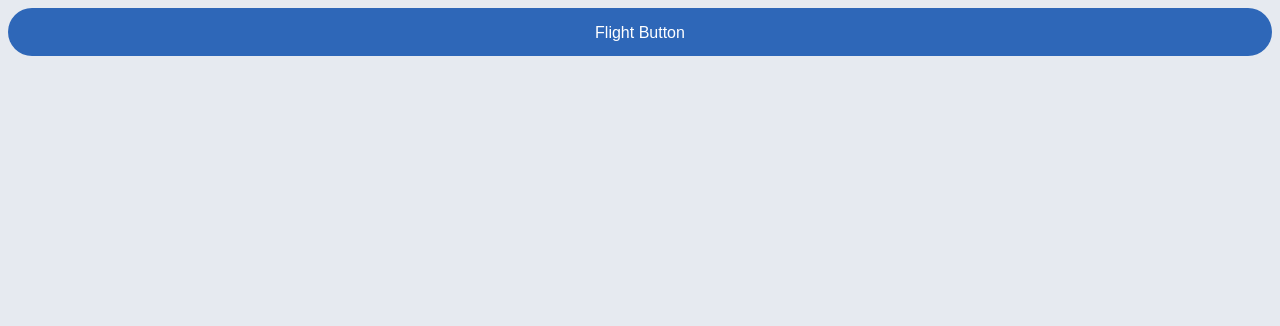
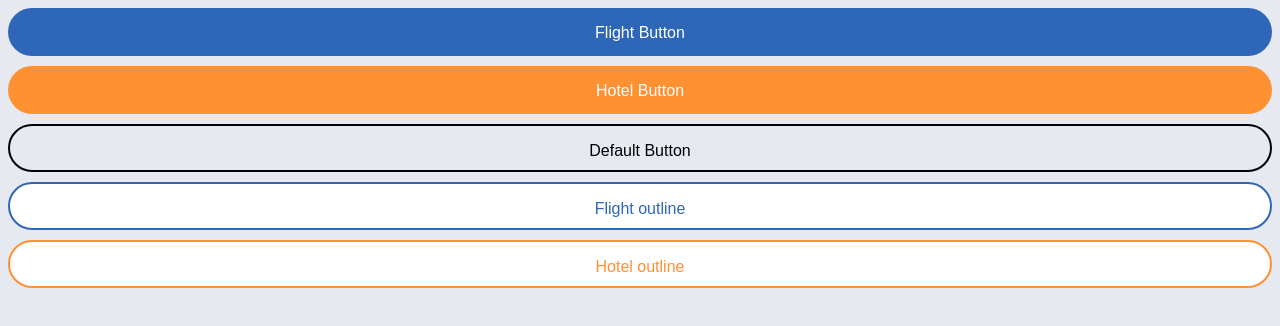
Before and after one commit to Mwiert/miniSpa, a Vue app: page /powerpuffgirls in a window 1280 px wide. Shown: the top 326 px of the page. Built offline with nearby package versions, Linux system fonts and the light colour scheme; a web font is replaced by a local one.

Commit message:
css added for flight and hotel buttons

```diff
--- a/src/components/UIButton.vue
+++ b/src/components/UIButton.vue
@@ -1,8 +1,8 @@
 <template>
-  <button :class="['reisetech-btn', `reisetech-btn__${className}`]" :disabled="isDisabled">
-    <span v-if="icon" :class="['icon', icon]"></span>
+  <button :class="['reisetech-btn', `reisetech-btn__${btnClassName}`]" :disabled="isDisabled">
+    <span v-if="icon" :class="['icon', btnIcon]"></span>
     <span v-if="isSpinnerActive" class="spinner"></span>
-    <span v-else>{{ text }}</span>
+    <span v-else>{{ btnText }}</span>
   </button>
 </template>
 
@@ -13,17 +13,22 @@ export default {
     className: String,
     text: String,
     isRouter: Boolean,
-    routerUrl: String, Object,
+    routerUrl: String,
+    Object,
     icon: String,
     isSpinnerActive: Boolean,
     isDisabled: Boolean
   },
   components: {},
   data() {
-    return {}
+    return {
+      btnClassName: this.className,
+      btnText: this.text,
+      btnIcon: this.icon
+    }
   },
-  created() { },
-  mounted() { },
+  created() {},
+  mounted() {},
   computed: {},
   methods: {}
 }
@@ -32,20 +37,39 @@ export default {
 <style lang="scss" scoped>
 @import '@/assets/css/main.scss';
 
-
 .reisetech-btn {
   width: 100%;
   height: 48px;
   border-radius: 24px;
   font-size: 16px;
-  background-color: #FFFFFF;
-  color: white;
+  background-color: transparent;
+  border: 2px;
+  color: black;
   cursor: pointer;
   padding: $padding-medium;
-  border:none;
+  text-align: center;
+  border: 2px solid black;
 
-  &__flight{
+  &__flight {
     background-color: $primary-color;
+    border: none;
+    color: white;
+    &.outline {
+      background-color: white;
+      color: $primary-color;
+      border: 2px solid $primary-color;
+      text-align: center;
+    }
+  }
+  &__hotel {
+    background-color: $secondary-color;
+    border: none;
+    color: white;
+    &.outline {
+      background-color: white;
+      color: $secondary-color;
+      border: 2px solid $secondary-color;
+    }
   }
 
   &:hover {
@@ -54,10 +78,4 @@ export default {
     color: white;
   }
 }
-
-.outline {
-  background-color: white;
-  color: $primary-color;
-  border: 2px solid $primary-color;
-}
 </style>
--- a/src/pages/PowerPuffGirls.vue
+++ b/src/pages/PowerPuffGirls.vue
@@ -1,6 +1,10 @@
 <template>
-    <div>
+    <div class="button-c">
         <UIButton className="flight" text="Flight Button" :isSpinnerActive="false" :isDisabled="false" />
+        <UIButton className="hotel" text="Hotel Button" :isSpinnerActive="false" :isDisabled="false" />
+        <UIButton className="reisetech-btn" text="Default Button" :isSpinnerActive="false" :isDisabled="false" />
+        <UIButton className="flight outline" text="Flight outline" :isSpinnerActive="false" :isDisabled="false" />
+        <UIButton className="hotel outline" text="Hotel outline" :isSpinnerActive="false" :isDisabled="false" />
         </div>
 </template>
 
@@ -18,3 +22,10 @@ export default {
     },
 }
 </script>
+<style lang="scss" scoped>
+    .button-c{
+        display: flex;
+        flex-direction: column;
+        gap: 10px;
+    }
+</style>
```
